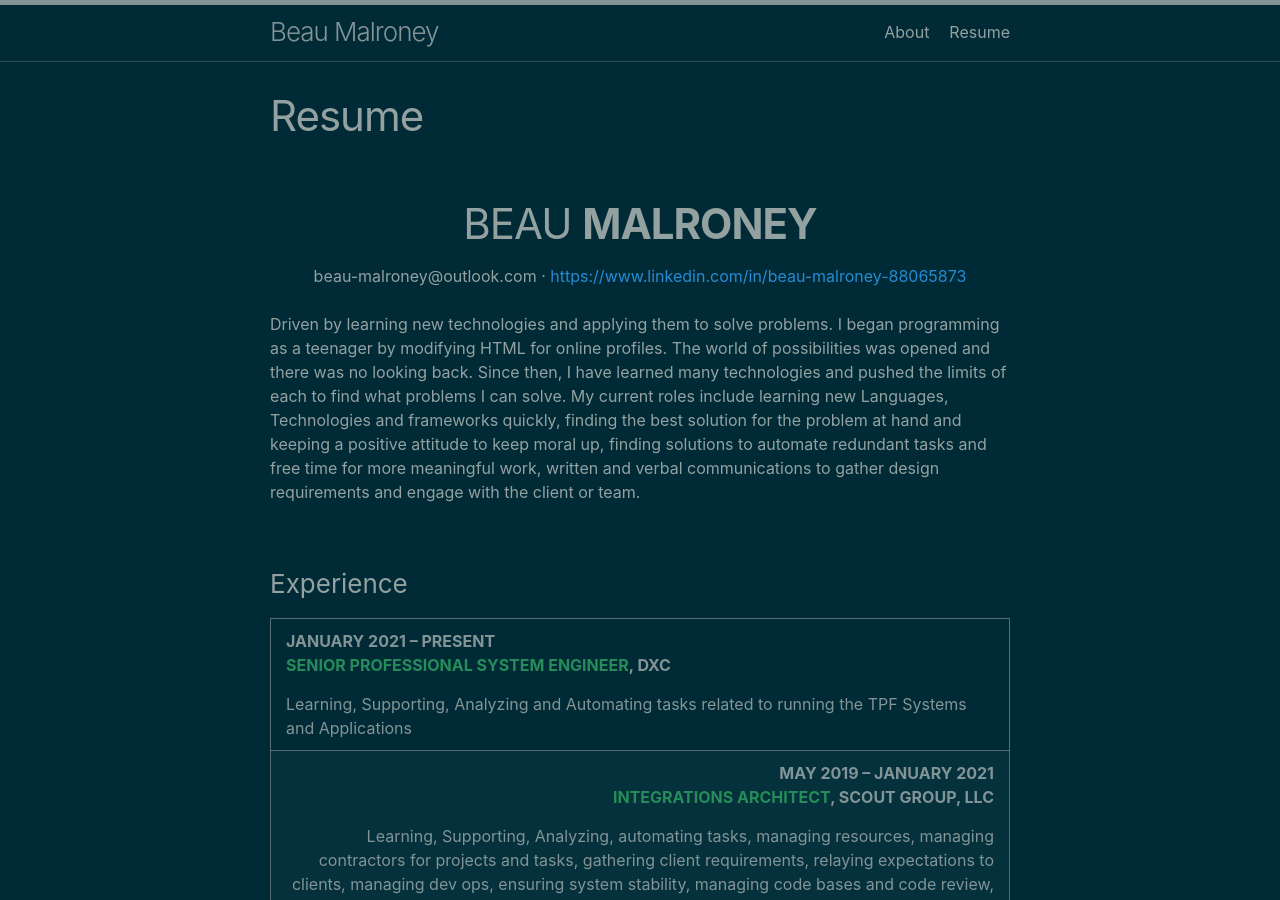
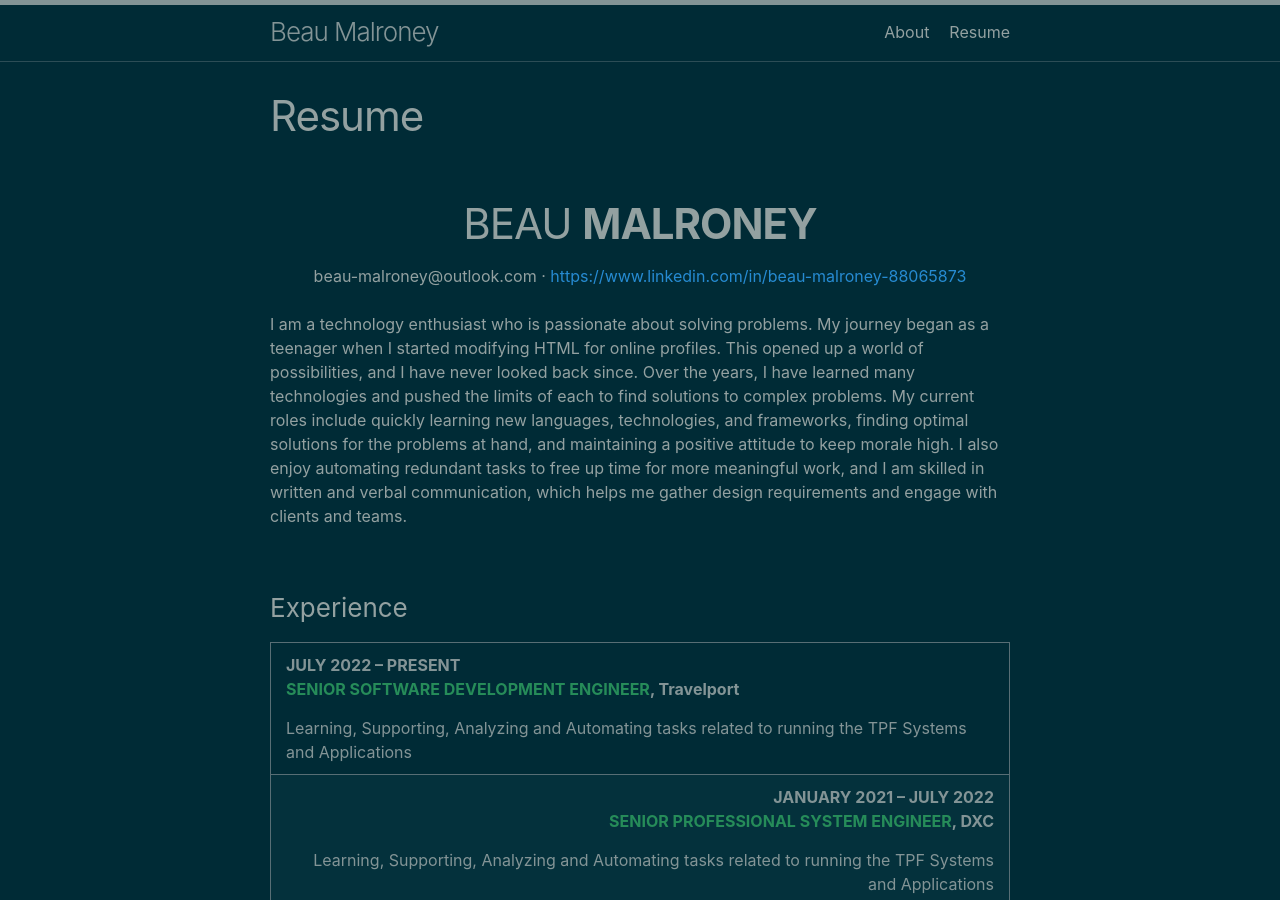
Before and after one commit to beau-malroney/beau-malroney.github.io, a Jekyll site: the page built from docs/pages/resume.md, in a window 1280 px wide and 900 px high. Built offline with Jekyll 4.4.1, drawn with Linux system fonts in a browser that asks for light colours.

Commit message:
resume20231111

```diff
--- a/docs/pages/resume.md
+++ b/docs/pages/resume.md
@@ -8,10 +8,7 @@ permalink: /resume/
 
 <center>beau-malroney@outlook.com · <a href="https://www.linkedin.com/in/beau-malroney-88065873" target="_blank">https://www.linkedin.com/in/beau-malroney-88065873</a></center>
 <br/>
-Driven by learning new technologies and applying them to solve problems. I began programming as a teenager by modifying
-HTML for online profiles. The world of possibilities was opened and there was no looking back. Since then, I have
-learned many technologies and pushed the limits of each to find what problems I can solve. My current roles include
-learning new Languages, Technologies and frameworks quickly, finding the best solution for the problem at hand and keeping a positive attitude to keep moral up, finding solutions to automate redundant tasks and free time for more meaningful work, written and verbal communications to gather design requirements and engage with the client or team.
+I am a technology enthusiast who is passionate about solving problems. My journey began as a teenager when I started modifying HTML for online profiles. This opened up a world of possibilities, and I have never looked back since. Over the years, I have learned many technologies and pushed the limits of each to find solutions to complex problems. My current roles include quickly learning new languages, technologies, and frameworks, finding optimal solutions for the problems at hand, and maintaining a positive attitude to keep morale high. I also enjoy automating redundant tasks to free up time for more meaningful work, and I am skilled in written and verbal communication, which helps me gather design requirements and engage with clients and teams.
 
 ### Experience
 
@@ -21,7 +18,20 @@ learning new Languages, Technologies and frameworks quickly, finding the best so
             <div align="left">
                 <b>
                     <font size="3em">
-                        JANUARY 2021 – PRESENT
+                        JULY 2022 – PRESENT
+                        <p><font color='#268C59'>SENIOR SOFTWARE DEVELOPMENT ENGINEER</font>, Travelport </p>
+                    </font>
+                </b>
+                    Learning, Supporting, Analyzing and Automating tasks related to running the TPF Systems and Applications
+            </div>
+        </td>
+    </tr>
+    <tr>
+        <td>
+            <div align="right">
+                <b>
+                    <font size="3em">
+                        JANUARY 2021 – JULY 2022
                         <p><font color='#268C59'>SENIOR PROFESSIONAL SYSTEM ENGINEER</font>, DXC </p>
                     </font>
                 </b>
@@ -31,7 +41,7 @@ learning new Languages, Technologies and frameworks quickly, finding the best so
     </tr>
     <tr>
         <td>
-            <div align="right">
+            <div align="left">
                 <b>
                     <font size="3em">
                         MAY 2019 – JANUARY 2021
@@ -44,7 +54,7 @@ learning new Languages, Technologies and frameworks quickly, finding the best so
     </tr>
     <tr>
         <td>
-            <div align="left">
+            <div align="right">
                 <b>
                     <font size="3em">
                         JUNE 2013 – MAY 2019
@@ -57,7 +67,7 @@ learning new Languages, Technologies and frameworks quickly, finding the best so
     </tr>
     <tr>
         <td>
-            <div align=right>
+            <div align=left>
                 <b>
                     <font size="3em">
                         JULY 2011– MAY 2013
```
